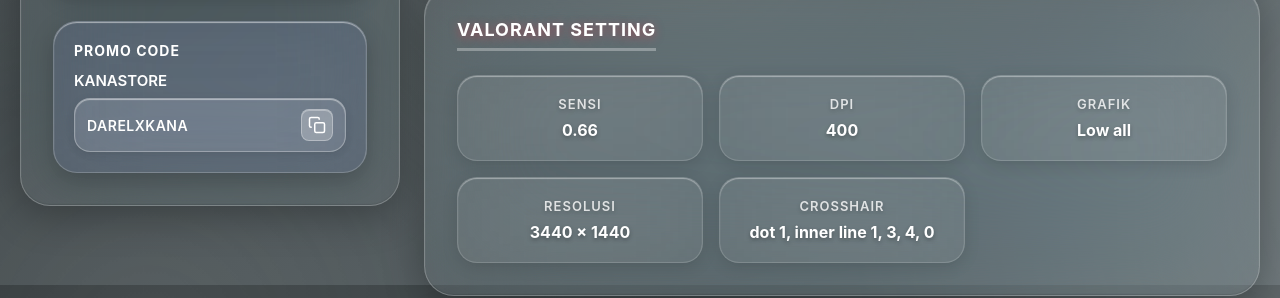
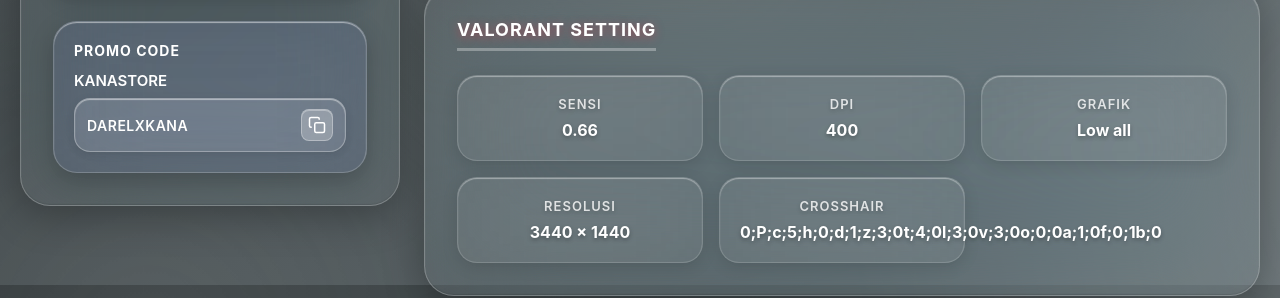
Before and after one commit to Cemet0/darell, a plain HTML site: page index.html in a window 1280 px wide. Shown: the part 515-813 px from the top of the page. Drawn offline with Linux system fonts and the light colour scheme.

Commit message:
ganti code crosshair

```diff
--- a/index.html
+++ b/index.html
@@ -127,7 +127,7 @@
                     </div>
                     <div class="setting-item">
                         <span class="setting-label">crosshair</span>
-                        <span class="setting-value">dot 1, inner line 1, 3, 4, 0</span>
+                        <span class="setting-value">0;P;c;5;h;0;d;1;z;3;0t;4;0l;3;0v;3;0o;0;0a;1;0f;0;1b;0</span>
                     </div>
                 </div>
             </section>
```
